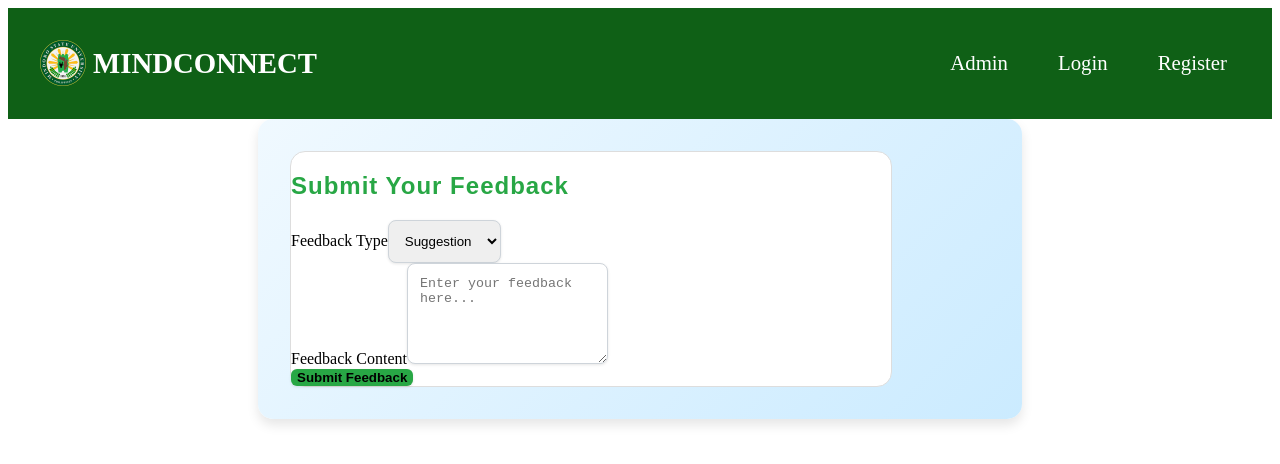
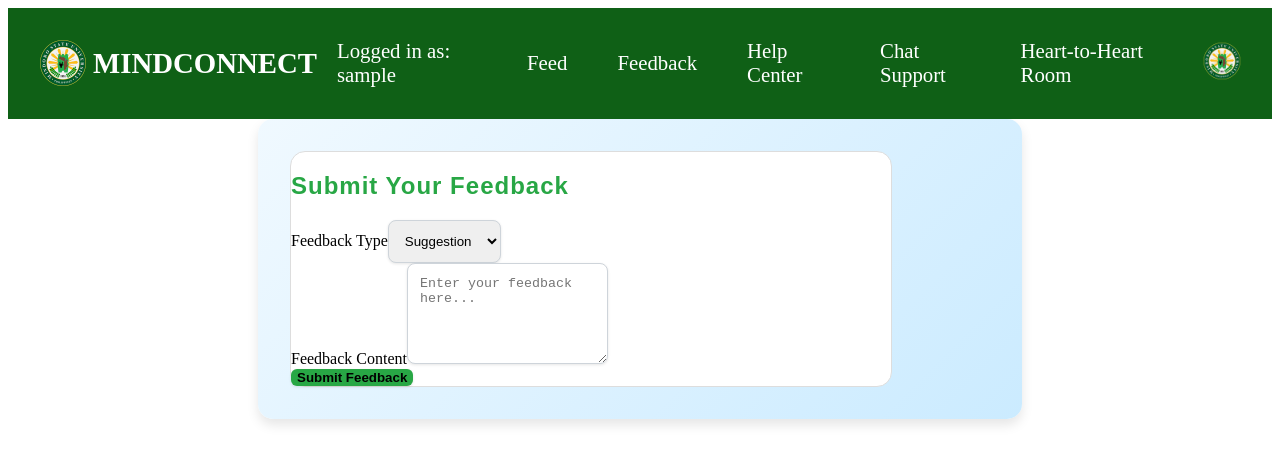
Before and after one commit to l4nszxc/appdev_system, a Vue app in the folder frontend/: page /feedback in a window 1280 px wide. Shown: the top 464 px of the page. Built offline with nearby package versions, Linux system fonts and the light colour scheme; sample sign-in values are in the browser's storage.

Commit message:
fdbck nav

```diff
--- a/frontend/src/views/user/FeedbackForm.vue
+++ b/frontend/src/views/user/FeedbackForm.vue
@@ -1,6 +1,6 @@
 <template>
+  <Navbar :isLoggedIn="isLoggedIn" :username="username" />
   <div>
-    <Navbar />
     <div class="container mt-5 d-flex justify-content-center">
       <div class="card shadow-lg p-4 bg-light" style="max-width: 600px; width: 100%;">
         <h2 class="text-success text-center mb-4">Submit Your Feedback</h2>
@@ -60,7 +60,9 @@ export default {
         content: ''
       },
       message: '',
-      messageType: ''
+      messageType: '',
+      isLoggedIn: false,
+      username: ''
     };
   },
   methods: {
@@ -87,6 +89,11 @@ export default {
         this.messageType = 'error';
       }
     }
+  },
+  mounted() {
+    // Check login status
+    this.isLoggedIn = localStorage.getItem('isLoggedIn') === 'true';
+    this.username = localStorage.getItem('username') || '';
   }
 };
 </script>
```
